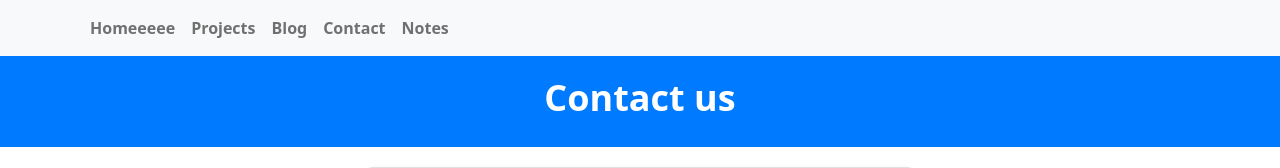
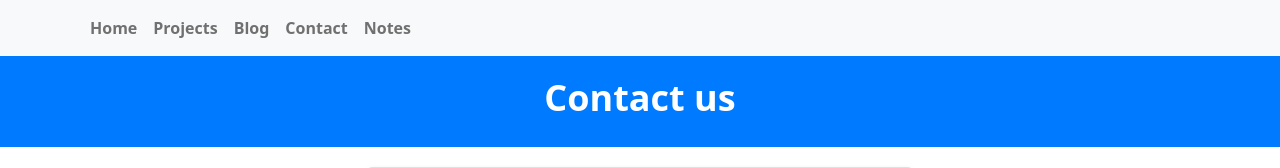
Before and after one commit to Jitesh001/my_portfolio, a Django app: page /contact/ in a window 1280 px wide. Shown: the top 168 px of the page. Run offline with Django 4.2, Linux system fonts and the light colour scheme; some libraries are stand-ins or nearby versions.

Commit message:
Update common.html

```diff
--- a/portfolio/templates/portfolio/common.html
+++ b/portfolio/templates/portfolio/common.html
@@ -16,7 +16,7 @@
             <div class="collapse navbar-collapse" id="navbarNav">
                 <ul class="navbar-nav ml-auto">
                     <li class="nav-item">
-                        <a class="nav-link" href="{% url 'home' %}">Homeeeee</a>
+                        <a class="nav-link" href="{% url 'home' %}">Home</a>
                     </li>
                     <li class="nav-item">
                         <a class="nav-link" href="{% url 'project:project_list' %}">Projects</a>
```
